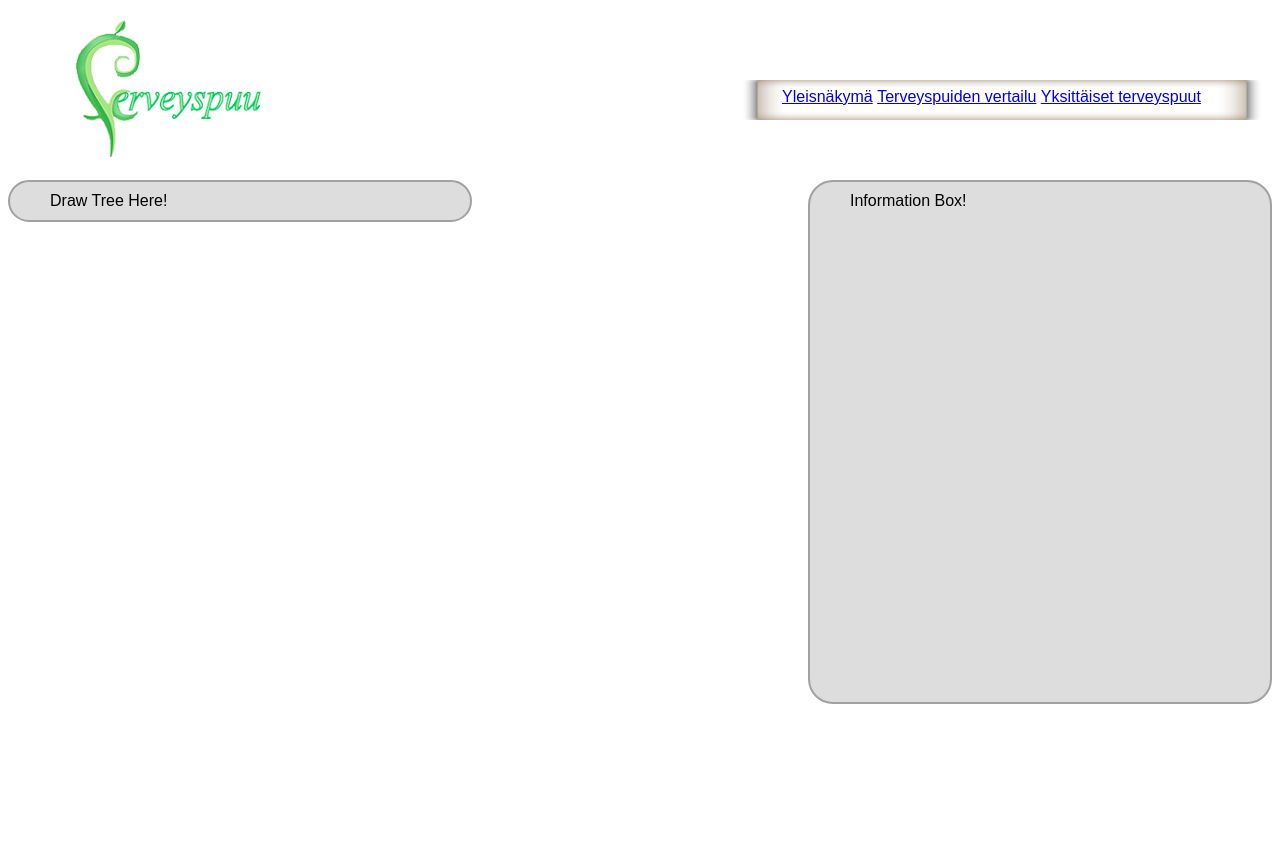
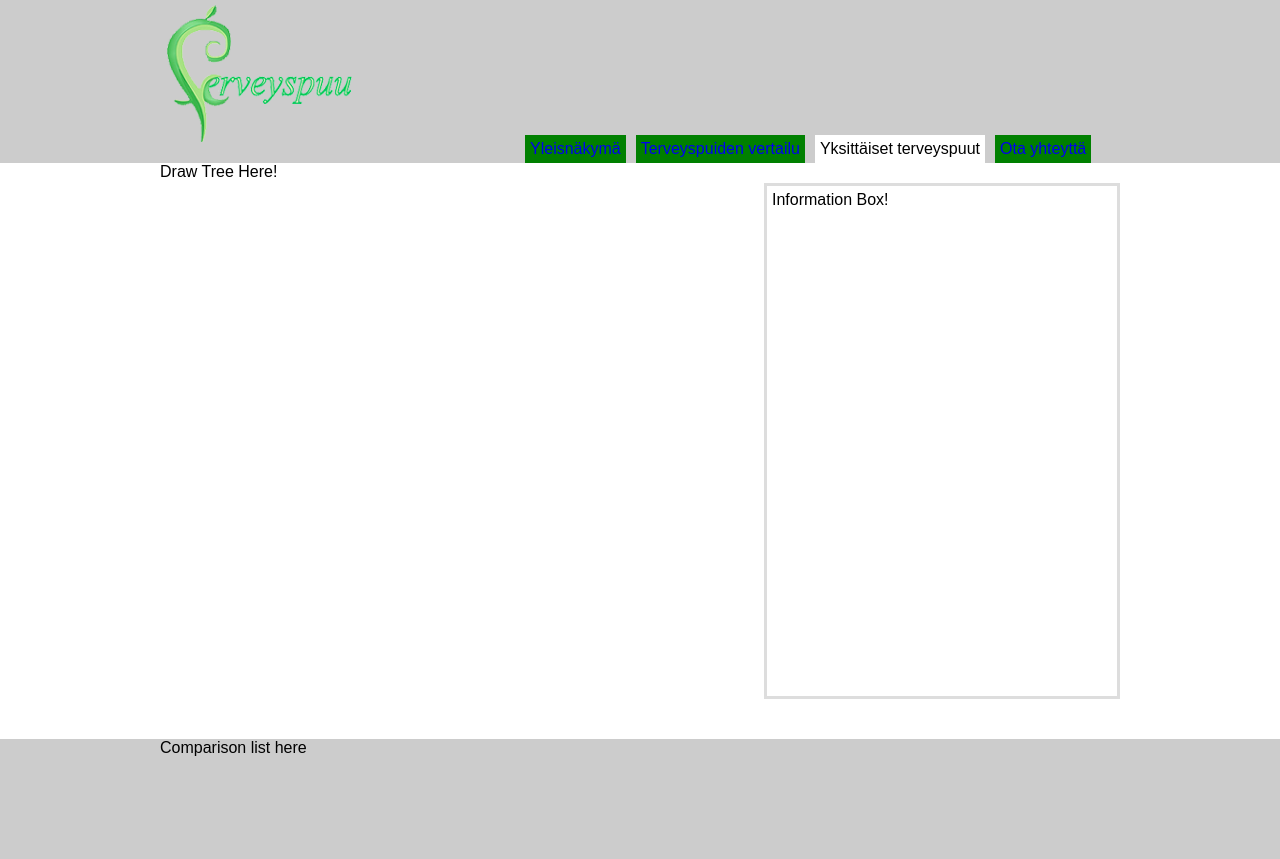
Before and after one commit to blindBombus/motivoi-muutokseen, a PHP site: page /singleview.html in a window 1280 px wide. Before the commit the page ends 704 px from the top, so only its background shows below. Run offline with PHP 8.4, Linux system fonts and the light colour scheme; some libraries are stand-ins or nearby versions.

Commit message:
Removed absolute and fixed positions, cleared code

```diff
--- a/css/base.css
+++ b/css/base.css
@@ -1,83 +1,67 @@
 body{
     font-family: arial, helvetica, sans-serif;
 }
-
-div.wrap{
-    max-width: 1300px;
-    /*margin: 0px auto;*/
-    position: relative;
+.wrap{
+   max-width: 960px;
+   margin: 0px auto;
+   overflow: hidden;
+}
+#nav{
+   width: 100%;
+   background-color: #cccccc;
+   overflow: hidden;
 }
 
-ul
-{
-	color: #807F6E;
-	list-style-type:none;
-	margin: 0;
+#logo a{
+   display: block;
+   background:url('../pics/logo.png') no-repeat;
+   background-position: left top;
+   height: 150px;
+   width: 200px;
+   float: left;
+}
+ul.navlist{
+   list-style: none;
+   width: 600px;
+   margin-top: 130px;
+   margin-bottom: 0px;
+   padding-bottom: 0px;
+   float: right;
+}
+ul.navlist li{
+   display: block;
+   margin: 5px;
+   margin-bottom: 0px;
+   float: left;
+}
+ul.navlist li a{
+   display: block;
+   padding: 5px;
+   text-decoration: none;
+   background-color: green;
+}
+ul.navlist li#current{
+   background-color: white;
+   display: block;
+   padding: 5px;
+   float: left;
 }
 
-li
-{
-	display:inline;
+#main-tree{
+   width: 600px;
+   float: left;
 }
 
-#header
-{
-	padding-bottom: 20px;
+#information-box{
+   width: 340px;
+   height: 500px;
+   margin: 20px 0px;
+   padding: 5px;
+   float: right;
+   border: solid #dddddd;
 }
-
-#nav {
-    background-image: url("../images/nav_background.png");
-    background-origin: content-box;
-    background-position: -25px -8px;
-    background-repeat: no-repeat;
-    background-size: 570px 40px;
-    float: right;
-    height: 35px;
-    padding-top: 80px;
-    width: 530px;
+#footer{
+   margin-top: 20px;
+   height: 120px;
+   background-color: #cccccc;
 }
-
-#navlist
-{
-	float: right;
-	margin: 0;
-	padding-bottom: 19px;
-	padding-left: 0;
-}
-
-#logo {
-    background-image: url("../images/logo.png");
-    background-position: -18px -70px;
-    height: 152px;
-    left: 0;
-    position: relative;
-    top: 10px;
-    width: 275px;
-}
-
-#main-tree {
-    background: none repeat scroll 0 0 #DDDDDD;
-    border: 2px solid #A1A1A1;
-    border-radius: 25px 25px 25px 25px;
-
-    position: absolute;
-    left: 0;
-    top: 0;
-    padding: 10px 40px;
-
-    width: 380px;
-}
-
-#information-box {
-    background: none no-repeat scroll 0 0 #DDDDDD;
-    border: 2px solid #A1A1A1;
-    border-radius: 25px 25px 25px 25px;
-
-    position: absolute;
-    right: 0;
-    top: 0;
-    padding: 10px 40px;
-
-    width: 380px;
-    height: 500px;
-}
--- a/js/health-tree-visualizations.js
+++ b/js/health-tree-visualizations.js
@@ -2,6 +2,6 @@
 
 //Draw main health tree visualization
 function drawMainTree(){
-   var mainTree = Raphael("main-tree", 500,500);
+   var mainTree = Raphael("main-tree", 600,500);
    var rect1 = mainTree.rect(20,30,100,12).attr({fill: "orange"});
 }
--- a/singleview.html
+++ b/singleview.html
@@ -4,28 +4,24 @@
 <meta charset="utf-8" />
 <meta name="author" content="Ville Hämäläinen/Qutab" />
 <title>Terveyspuu - Yksityiskohtainen tarkastelu</title>
+<link href="http://necolas.github.com/normalize.css/1.1.0/normalize.css" rel="StyleSheet"/>
 <link href="./css/base.css" rel="StyleSheet"/>
 <script type="text/javascript" src="http://github.com/DmitryBaranovskiy/raphael/raw/master/raphael-min.js"></script>
 </head>
 <body>
 
-
+      <div id = "nav" >
       <!--Centering the content-->
-      <div id = "header">
-
-         <div id = "nav" >
+         <div class = "wrap">
+            <div id = "logo"><a href="./index.html"></a></div>
             <ul class = "navlist">
             <li><a href="./index.html">Yleisnäkymä</a></li>
             <li><a href="./compareview.html">Terveyspuiden vertailu</a></li>
-            <li id="current"><a href = "./singleview.html">Yksittäiset terveyspuut</a></li>
+            <li id="current">Yksittäiset terveyspuut</li>
+            <li><a href="./contactform.html">Ota yhteyttä</a></li>
             </ul>
          </div>
-
-         <div id = "logo">
-         </div>
-
       </div>
-
 
    <!--Centering the content-->
    <div class="wrap">
@@ -37,14 +33,14 @@
       <div id="information-box">Information Box!</div>
 
    </div>
-   <footer>
+   <div id="footer">
 
       <!--Centering the content-->
       <div class="wrap">
-         <div id="comparison-list"></div>
+         <div id="comparison-list">Comparison list here</div>
       </div>
 
-   </footer>
+   </div>
 
    <script type="text/javascript" src="./js/health-tree-visualizations.js"></script>
    <script type="text/javascript">
```
Also changed, not shown: images/logo.png (deleted), pics/logo.jpeg (added), pics/logo.png (added), pics/nav_background.png (renamed from images/nav_background.png), svg/tree.svg (added).
